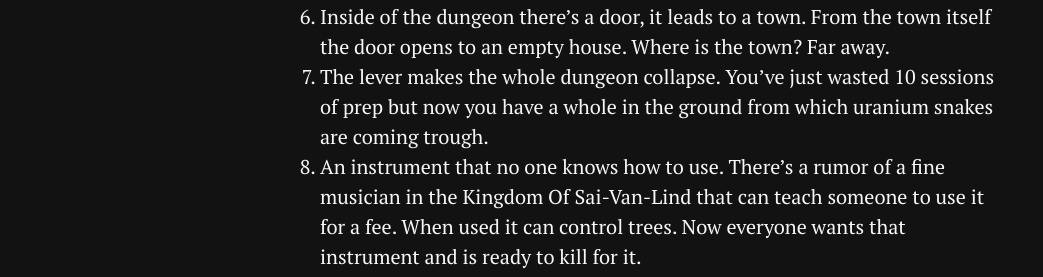
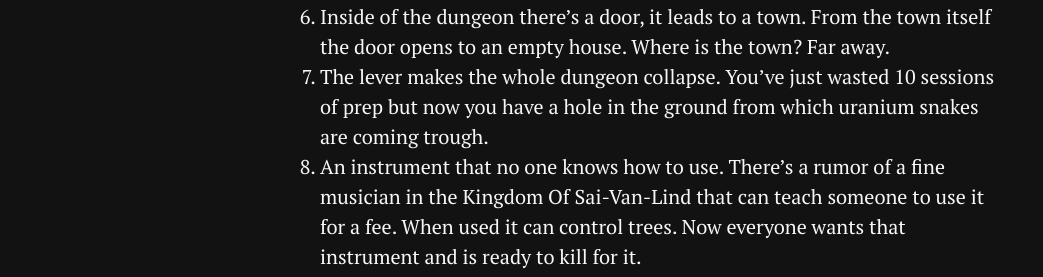
Before and after one commit to thevinter/thevinter.github.io, a Jekyll site: the page built from _posts/2021-03-02-let-it-bleed-out.md, in a window 1280 px wide. Shown: the part 670-947 px from the top of the page, without its empty margins (0-1043 px from the left). Built offline with Jekyll 4.4.1, drawn with Linux system fonts in a browser that asks for light colours.

Commit message:
let it bleed

```diff
--- a/_posts/2021-03-02-let-it-bleed-out.md
+++ b/_posts/2021-03-02-let-it-bleed-out.md
@@ -13,7 +13,7 @@ There's no reason for your dungeons to be static enclosed environments, here's a
 4. A diary that contains the life of a person but pages appear when you're not looking. It's actually a person that has been transformed into a book.
 5. A simple stone, with weird writing. When translated it summons a plague that hits 70% of the world's population.
 6. Inside of the dungeon there's a door, it leads to a town. From the town itself the door opens to an empty house. Where is the town? Far away.
-7. The lever makes the whole dungeon collapse. You've just wasted 10 sessions of prep but now you have a whole in the ground from which uranium snakes are coming trough.
+7. The lever makes the whole dungeon collapse. You've just wasted 10 sessions of prep but now you have a hole in the ground from which uranium snakes are coming trough.
 8. An instrument that no one knows how to use. There's a rumor of a fine musician in the Kingdom Of Sai-Van-Lind that can teach someone to use it for a fee. When used it can control trees. Now everyone wants that instrument and is ready to kill for it.
 9. All the cows and pigs in the world just died because you've read the wrong book. Oops.
 10. You just started a fire. It won't stop. It ignites stone as well. It's at the do- Well, it's out of the dungeon now and the fields are burining.
```
